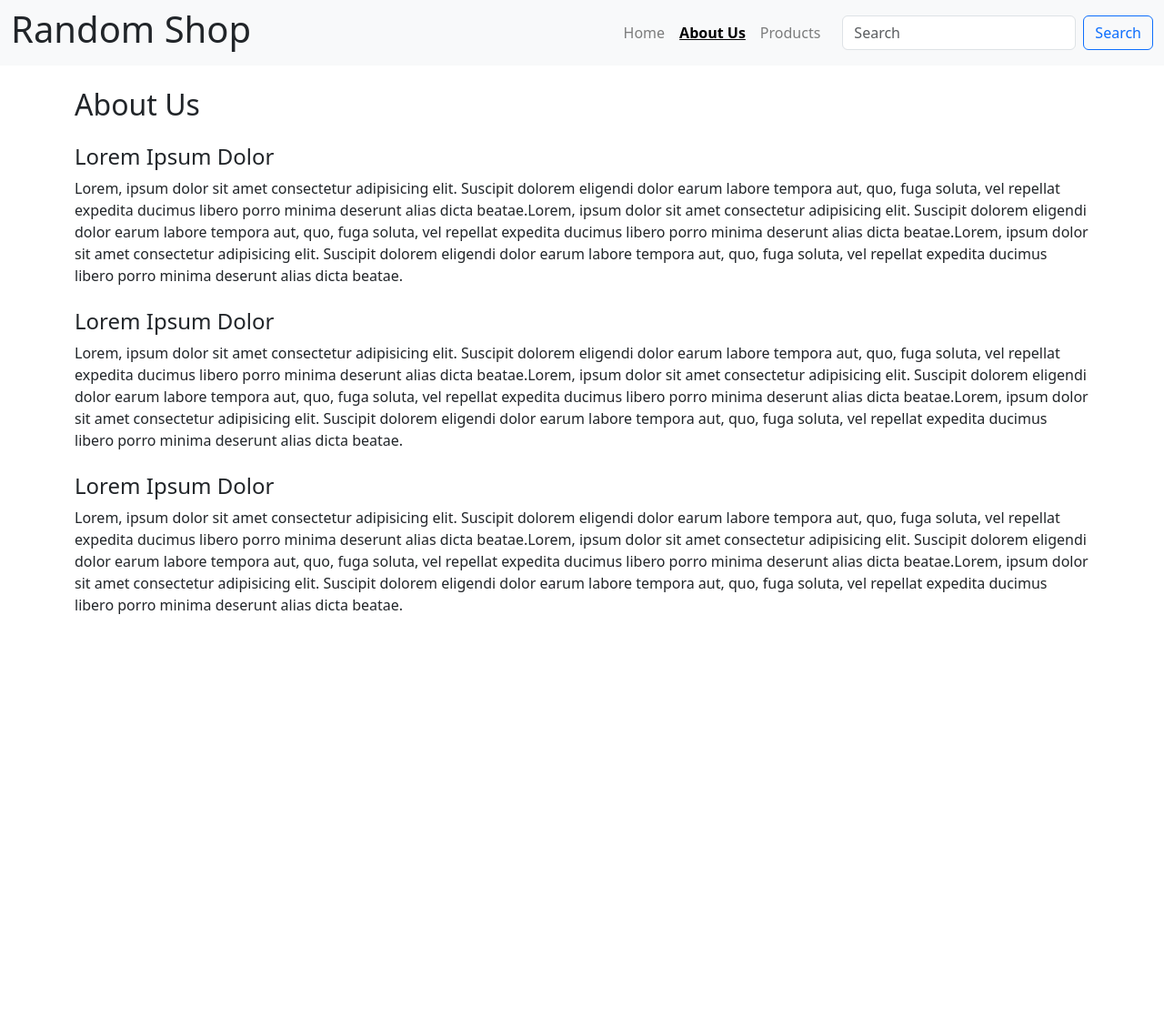
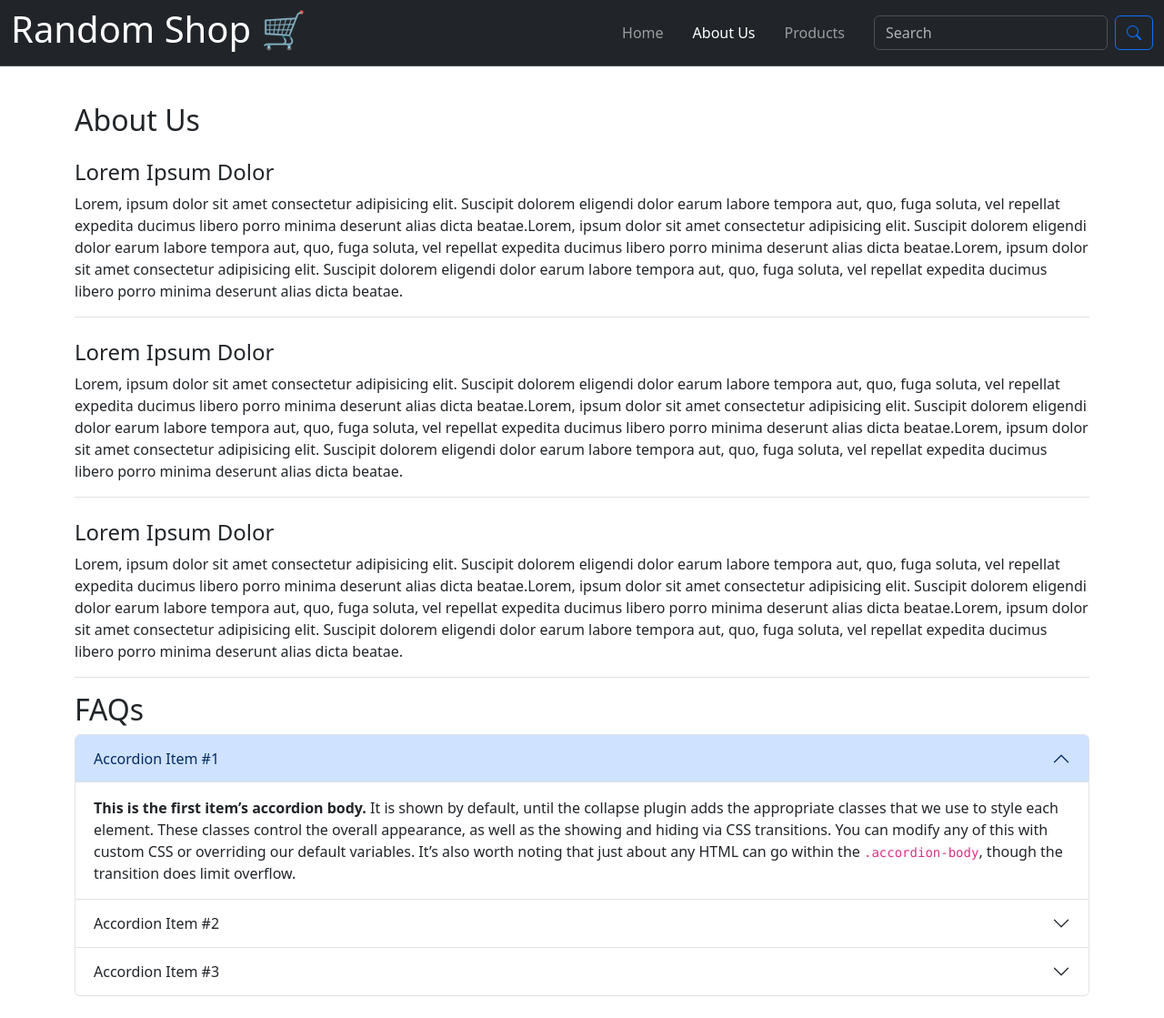
Before and after one commit to ManuelAliquo/react-router, a React (Vite) app: page /about-us in a window 1280 px wide. Shown: the whole page at 91% size. Before the commit the page ends 800 px from the top, so only its background shows below. Built offline with nearby package versions, Linux system fonts and the light colour scheme.

Commit message:
added style tweaks

```diff
--- a/package.json
+++ b/package.json
@@ -12,6 +12,7 @@
   "dependencies": {
     "axios": "^1.13.5",
     "bootstrap": "^5.3.8",
+    "bootstrap-icons": "^1.13.1",
     "react": "^19.2.0",
     "react-dom": "^19.2.0",
     "react-router-dom": "^7.13.0"
--- a/src/assets/css/index.css
+++ b/src/assets/css/index.css
@@ -1,19 +1,24 @@
+.home-page img {
+  box-shadow: -3px 3px 13px 2px rgba(0, 0, 0, 0.4);
+}
+
+.product-card {
+  box-shadow: 0px 2px 5px 0px rgba(0, 0, 0, 0.1);
+  transition: all 0.1s;
+}
+
+.product-card:hover {
+  scale: 1.05;
+  translate: 0 -5px;
+  background-color: rgba(0, 0, 0, 0.1);
+}
+
 .product-card .card-img-top {
   height: 250px;
   object-fit: contain;
   object-position: center;
 }
 
-.nav-link-active {
-  color: rgb(0, 0, 0);
-  font-weight: 600;
+.detail-section .img-container {
+  box-shadow: -3px 3px 13px 2px rgba(0, 0, 0, 0.3);
 }
-
-.nav-link-pending {
-  text-decoration: none;
-  color: rgba(0, 0, 0, 0.5);
-}
-
-.product-card:hover {
-  background-color: rgba(0, 0, 0, 0.1);
-}
--- a/src/components/Header.jsx
+++ b/src/components/Header.jsx
@@ -1,7 +1,4 @@
 import { NavLink } from "react-router-dom";
-
-// gestione classi in base a isActive
-const activeLink = ({ isActive }) => (isActive ? "nav-link-active" : "nav-link-pending");
 
 const handleSubmit = (e) => {
   e.preventDefault();
@@ -10,9 +7,12 @@ const handleSubmit = (e) => {
 export default function Header() {
   return (
     <header className="sticky-top">
-      <nav className="navbar navbar-expand-lg bg-body-tertiary">
+      <nav
+        className="navbar navbar-expand-lg bg-dark border-bottom border-body"
+        data-bs-theme="dark"
+      >
         <div className="container-fluid">
-          <h1>Random Shop</h1>
+          <h1 className="text-white">Random Shop 🛒</h1>
           <button
             className="navbar-toggler"
             type="button"
@@ -27,17 +27,17 @@ export default function Header() {
           <div className="collapse navbar-collapse justify-content-end gap-4" id="navbarNav">
             <ul className="navbar-nav gap-3">
               <li className="nav-item">
-                <NavLink to="/" className={activeLink}>
+                <NavLink to="/" className="nav-link">
                   Home
                 </NavLink>
               </li>
               <li className="nav-item">
-                <NavLink to="/about-us" className={activeLink}>
+                <NavLink to="/about-us" className="nav-link">
                   About Us
                 </NavLink>
               </li>
               <li className="nav-item">
-                <NavLink to="/products" className={activeLink}>
+                <NavLink to="/products" className="nav-link">
                   Products
                 </NavLink>
               </li>
@@ -49,7 +49,9 @@ export default function Header() {
                 placeholder="Search"
                 aria-label="Search"
               />
-              <button className="btn btn-outline-primary">Search</button>
+              <button className="btn btn-outline-primary">
+                <i className="bi bi-search"></i>
+              </button>
             </form>
           </div>
         </div>
--- a/src/main.jsx
+++ b/src/main.jsx
@@ -1,6 +1,7 @@
 import { createRoot } from "react-dom/client";
 import "bootstrap/dist/css/bootstrap.min.css";
 import "bootstrap/dist/js/bootstrap.min.js";
+import "bootstrap-icons/font/bootstrap-icons.min.css";
 import "./assets/css/index.css";
 import App from "./App.jsx";
 
--- a/src/pages/AboutUsPage.jsx
+++ b/src/pages/AboutUsPage.jsx
@@ -1,9 +1,9 @@
 export default function AboutUsPage() {
   return (
     <>
-      <h2>About Us</h2>
+      <h2 className="mt-3">About Us</h2>
       <ul className="list-unstyled">
-        <li className="mt-4">
+        <li className="mt-4 border-bottom">
           <h4>Lorem Ipsum Dolor</h4>
           <p>
             Lorem, ipsum dolor sit amet consectetur adipisicing elit. Suscipit dolorem eligendi
@@ -16,7 +16,7 @@ export default function AboutUsPage() {
             libero porro minima deserunt alias dicta beatae.
           </p>
         </li>
-        <li className="mt-4">
+        <li className="mt-4 border-bottom">
           <h4>Lorem Ipsum Dolor</h4>
           <p>
             Lorem, ipsum dolor sit amet consectetur adipisicing elit. Suscipit dolorem eligendi
@@ -29,7 +29,7 @@ export default function AboutUsPage() {
             libero porro minima deserunt alias dicta beatae.
           </p>
         </li>
-        <li className="mt-4">
+        <li className="mt-4 border-bottom">
           <h4>Lorem Ipsum Dolor</h4>
           <p>
             Lorem, ipsum dolor sit amet consectetur adipisicing elit. Suscipit dolorem eligendi
@@ -43,6 +43,94 @@ export default function AboutUsPage() {
           </p>
         </li>
       </ul>
+
+      <h2>FAQs</h2>
+      <div className="accordion" id="accordionExample">
+        <div className="accordion-item">
+          <h2 className="accordion-header">
+            <button
+              className="accordion-button"
+              type="button"
+              data-bs-toggle="collapse"
+              data-bs-target="#collapseOne"
+              aria-expanded="true"
+              aria-controls="collapseOne"
+            >
+              Accordion Item #1
+            </button>
+          </h2>
+          <div
+            id="collapseOne"
+            className="accordion-collapse collapse show"
+            data-bs-parent="#accordionExample"
+          >
+            <div className="accordion-body">
+              <strong>This is the first item’s accordion body.</strong> It is shown by default,
+              until the collapse plugin adds the appropriate classes that we use to style each
+              element. These classes control the overall appearance, as well as the showing and
+              hiding via CSS transitions. You can modify any of this with custom CSS or overriding
+              our default variables. It’s also worth noting that just about any HTML can go within
+              the <code>.accordion-body</code>, though the transition does limit overflow.
+            </div>
+          </div>
+        </div>
+        <div className="accordion-item">
+          <h2 className="accordion-header">
+            <button
+              className="accordion-button collapsed"
+              type="button"
+              data-bs-toggle="collapse"
+              data-bs-target="#collapseTwo"
+              aria-expanded="false"
+              aria-controls="collapseTwo"
+            >
+              Accordion Item #2
+            </button>
+          </h2>
+          <div
+            id="collapseTwo"
+            className="accordion-collapse collapse"
+            data-bs-parent="#accordionExample"
+          >
+            <div className="accordion-body">
+              <strong>This is the second item’s accordion body.</strong> It is hidden by default,
+              until the collapse plugin adds the appropriate classes that we use to style each
+              element. These classes control the overall appearance, as well as the showing and
+              hiding via CSS transitions. You can modify any of this with custom CSS or overriding
+              our default variables. It’s also worth noting that just about any HTML can go within
+              the <code>.accordion-body</code>, though the transition does limit overflow.
+            </div>
+          </div>
+        </div>
+        <div className="accordion-item">
+          <h2 className="accordion-header">
+            <button
+              className="accordion-button collapsed"
+              type="button"
+              data-bs-toggle="collapse"
+              data-bs-target="#collapseThree"
+              aria-expanded="false"
+              aria-controls="collapseThree"
+            >
+              Accordion Item #3
+            </button>
+          </h2>
+          <div
+            id="collapseThree"
+            className="accordion-collapse collapse"
+            data-bs-parent="#accordionExample"
+          >
+            <div className="accordion-body">
+              <strong>This is the third item’s accordion body.</strong> It is hidden by default,
+              until the collapse plugin adds the appropriate classes that we use to style each
+              element. These classes control the overall appearance, as well as the showing and
+              hiding via CSS transitions. You can modify any of this with custom CSS or overriding
+              our default variables. It’s also worth noting that just about any HTML can go within
+              the <code>.accordion-body</code>, though the transition does limit overflow.
+            </div>
+          </div>
+        </div>
+      </div>
     </>
   );
 }
--- a/src/pages/HomePage.jsx
+++ b/src/pages/HomePage.jsx
@@ -1,6 +1,7 @@
 export default function HomePage() {
   return (
     <>
+      <section className="home-page">
         <div className="text-center mb-5">
           <h1>Best Home Page EVER</h1>
         </div>
@@ -23,6 +24,7 @@ export default function HomePage() {
             </figure>
           </div>
         </div>
+      </section>
     </>
   );
 }
--- a/src/pages/ProductDetailPage.jsx
+++ b/src/pages/ProductDetailPage.jsx
@@ -29,8 +29,9 @@ export default function ProductDetailPage() {
 
   if (product)
     return (
+      <section className="detail-section">
         <div className="row d-flex align-items-center gy-3 gx-5 my-4">
-        <div className="col-12 col-sm-12 col-md-4 d-flex justify-content-center border rounded-4 p-3">
+          <div className="img-container col-12 col-sm-12 col-md-4 d-flex justify-content-center border rounded-4 p-3">
             <img className="img-fluid" src={product.image} alt="Product" />
           </div>
           <div className="col-12 col-sm-12 col-md-8 d-flex flex-column gap-1 mb-3">
@@ -44,5 +45,6 @@ export default function ProductDetailPage() {
             </button>
           </div>
         </div>
+      </section>
     );
 }
--- a/src/pages/ProductsPage.jsx
+++ b/src/pages/ProductsPage.jsx
@@ -27,7 +27,7 @@ export default function ProductsPage() {
   ) : (
     <>
       <h1 className="mb-4">Products</h1>
-      <div className="row row-cols-2 row-cols-sm-3 row-cols-md-4 row-cols-lg-5 g-3">
+      <div className="row row-cols-2 row-cols-sm-3 row-cols-md-4 row-cols-lg-5 g-4">
         {products.map((product) => {
           return (
             <Link to={"/products/" + product.id} className="text-decoration-none" key={product.id}>
```
Also changed, not shown: 1 other file (tests, documents, lock files or other folders). Lines whose indentation alone changed are shown as unchanged.
